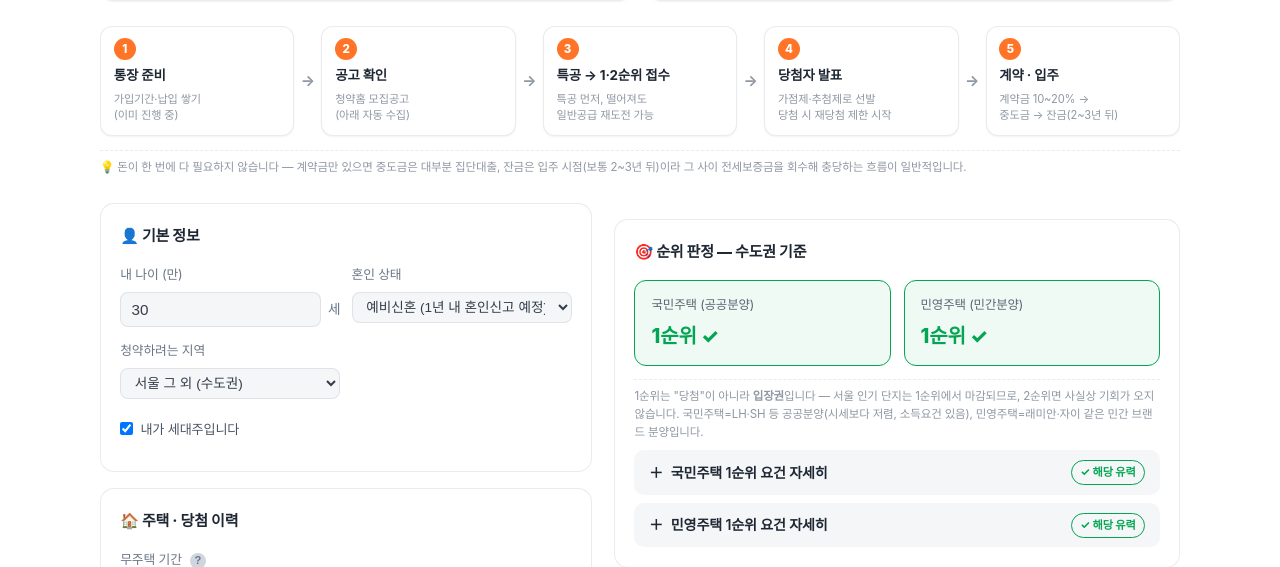
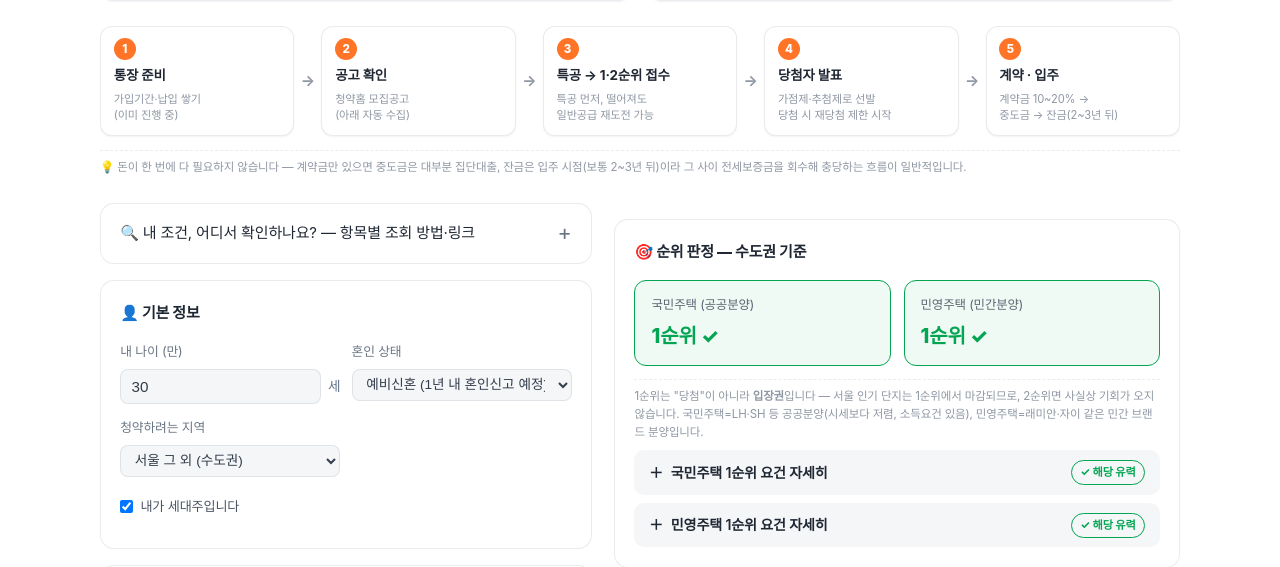
Before and after one commit to jiuk96/realestate_analysis_tool, a Flask app: page /subscription in a window 1280 px wide. Shown: the part 742-1309 px from the top of the page. Run offline with Flask 3, Linux system fonts and the light colour scheme; some libraries are stand-ins or nearby versions; some web fonts are replaced.

Commit message:
청약 조건 조회 가이드 — 항목별 확인 방법과 공식 사이트 링크
- 입력 칼럼 맨 위 접이식 카드 '내 조건, 어디서 확인하나요?'
- 7개 항목: 통장(청약홈 마이페이지), 주택소유(정부24 과세증명·건축물대장),
  세대주(주민등록등본), 소득(건보공단 보수월액·홈택스), 소득세 5년(홈택스),
  재당첨 제한(청약홈 청약제한사항), 규제지역·소득표(모집공고문)
- 각 항목에 공식 사이트 새창 링크 + 실무 팁, 하단에 최단 조회 순서 각주

Co-Authored-By: Claude Fable 5 <noreply@anthropic.com>
Claude-Session: https://claude.ai/code/session_01RYwhTU4n4WZ8hT92X6BPxQ

```diff
--- a/web/static/style.css
+++ b/web/static/style.css
@@ -1215,6 +1215,15 @@ details.budget-fold .legal-hint { font-weight: 500; }
 .scl-marker span { position: absolute; top: -1.25rem; left: 50%; transform: translateX(-50%); font-size: .7rem; font-weight: 800; white-space: nowrap; background: var(--text); color: var(--bg-soft); border-radius: 6px; padding: .06rem .4rem; }
 .sub-cutline-labels { display: flex; margin-top: .3rem; }
 .sub-cutline-labels span { font-size: .66rem; color: var(--text3); text-align: center; }
+
+/* 청약 — 조건 조회 가이드 */
+.sub-lookup { display: flex; flex-direction: column; gap: .7rem; }
+.slk-item { background: var(--bg); border-radius: 10px; padding: .7rem .85rem; }
+.slk-head { display: flex; align-items: center; justify-content: space-between; gap: .6rem; font-size: .85rem; margin-bottom: .3rem; }
+.slk-link { flex-shrink: 0; font-size: .74rem; font-weight: 700; color: var(--acc2); border: 1px solid var(--acc2); border-radius: 999px; padding: .18rem .6rem; text-decoration: none; white-space: nowrap; }
+.slk-link:hover { background: var(--acc2); color: #fff; }
+.slk-inline { color: var(--acc2); font-weight: 700; text-decoration: none; font-size: .78rem; }
+.slk-body { font-size: .78rem; color: var(--text2); line-height: 1.6; }
 .couple-box-wide { margin-bottom: 1.1rem; }
 .couple-badge { background: rgba(52,211,153,.15); color: #34d399; font-size: .68rem; padding: .15rem .5rem; border-radius: 999px; margin-left: .4rem; font-weight: 600; }
 .commute-preset { color: #4a5563; font-size: .8rem; background: var(--bg); border: 1px solid var(--border); border-radius: 8px; padding: .4rem .7rem; }
--- a/web/templates/subscription.html
+++ b/web/templates/subscription.html
@@ -59,6 +59,50 @@
     <div class="sub-grid">
       <!-- ── 입력 칼럼 ─────────────────────────────── -->
       <div class="sub-inputs">
+        <details class="budget-card budget-fold" id="subLookupFold">
+          <summary>🔍 내 조건, 어디서 확인하나요? — 항목별 조회 방법·링크</summary>
+          <div>
+            <div class="sub-lookup">
+              <div class="slk-item">
+                <div class="slk-head"><b>💳 통장 가입기간 · 납입횟수 · 예치금</b>
+                  <a class="slk-link" href="https://www.applyhome.co.kr" target="_blank" rel="noopener">청약홈 ↗</a></div>
+                <div class="slk-body">청약홈 로그인(공동·금융인증서) → <b>마이페이지 → 청약통장 가입내역</b>에서 가입일·납입 인정회차·납입금액이 한 번에 나옵니다. 통장을 만든 <b>은행 앱</b>(주택청약종합저축 계좌 상세)에서도 확인 가능.</div>
+              </div>
+              <div class="slk-item">
+                <div class="slk-head"><b>🏠 무주택 여부 · 세대의 주택 소유</b>
+                  <a class="slk-link" href="https://www.gov.kr" target="_blank" rel="noopener">정부24 ↗</a></div>
+                <div class="slk-body">정부24에서 <b>「지방세 세목별 과세증명서」</b>(재산세에 주택이 잡히는지)와 <b>「건축물대장」</b>을 떼면 소유 여부가 확인됩니다. 본인·배우자뿐 아니라 <b>등본상 세대원 전원</b>을 봐야 합니다. 분양권·입주권도 주택으로 칩니다.</div>
+              </div>
+              <div class="slk-item">
+                <div class="slk-head"><b>👤 세대주 여부 · 세대원 구성</b>
+                  <a class="slk-link" href="https://www.gov.kr/mw/AA020InfoCappView.do?CappBizCD=13100000015" target="_blank" rel="noopener">주민등록등본 발급 ↗</a></div>
+                <div class="slk-body">정부24에서 <b>주민등록등본</b>을 무료 발급하면 세대주/세대원이 표기됩니다. 세대주가 아니라면 전입신고 시 세대주 변경으로 바꿀 수 있습니다(규제지역 1순위·노부모 특공에 필요).</div>
+              </div>
+              <div class="slk-item">
+                <div class="slk-head"><b>💰 부부합산 월평균 소득</b>
+                  <a class="slk-link" href="https://www.nhis.or.kr" target="_blank" rel="noopener">건강보험공단 ↗</a></div>
+                <div class="slk-body">직장인은 국민건강보험공단 → <b>보험료 조회 → 보수월액</b>이 청약에서 쓰는 소득입니다(세전 월평균). 프리랜서·사업자는 홈택스 <b>소득금액증명</b> 기준. 부부 각각 조회해 합산하세요.
+                  <a class="slk-inline" href="https://hometax.go.kr" target="_blank" rel="noopener">홈택스 ↗</a></div>
+              </div>
+              <div class="slk-item">
+                <div class="slk-head"><b>🧾 소득세 5년 납부 (생애최초 요건)</b>
+                  <a class="slk-link" href="https://hometax.go.kr" target="_blank" rel="noopener">홈택스 ↗</a></div>
+                <div class="slk-body">홈택스 → 민원증명 → <b>「소득금액증명」</b> 또는 <b>「납세사실증명」</b>으로 연도별 소득세 납부 이력을 확인합니다. 5년 연속일 필요는 없고 <b>통산 5개 연도</b>면 됩니다.</div>
+              </div>
+              <div class="slk-item">
+                <div class="slk-head"><b>🚫 재당첨 제한 · 과거 당첨 이력</b>
+                  <a class="slk-link" href="https://www.applyhome.co.kr" target="_blank" rel="noopener">청약홈 ↗</a></div>
+                <div class="slk-body">청약홈 → 마이페이지 → <b>「청약자격확인 → 청약제한사항 확인」</b>에서 본인의 재당첨 제한·특별공급 기당첨 여부를 공식 조회할 수 있습니다. 청약 전 반드시 한 번 확인하세요 — 부적격 당첨되면 최대 1년 청약 금지입니다.</div>
+              </div>
+              <div class="slk-item">
+                <div class="slk-head"><b>📍 규제지역(강남·서초·송파·용산) 여부 · 도시근로자 월평균소득 최신표</b>
+                  <a class="slk-link" href="https://www.applyhome.co.kr/ai/aia/selectAPTLttotPblancListView.do" target="_blank" rel="noopener">청약홈 공고목록 ↗</a></div>
+                <div class="slk-body">가장 정확한 출처는 <b>해당 단지의 입주자모집공고문</b>입니다 — 규제지역 적용 여부, 그 해의 소득 기준표, 가점/추첨 비율이 전부 공고문 첫 부분에 명시됩니다. 아래 자동 수집되는 공고 링크에서 바로 열어볼 수 있습니다.</div>
+              </div>
+            </div>
+            <div class="sub-foot" style="border-top:none;margin-top:.3rem">💡 한 번에 다 조회하려면: 청약홈 마이페이지(통장+제한사항) → 정부24 등본·과세증명(세대·주택) → 건보공단 보수월액(소득) 순서가 가장 빠릅니다. 셋 다 공동인증서 하나로 로그인됩니다.</div>
+          </div>
+        </details>
         <div class="budget-card">
           <div class="budget-card-title">👤 기본 정보</div>
           <div class="budget-field-row">
```
